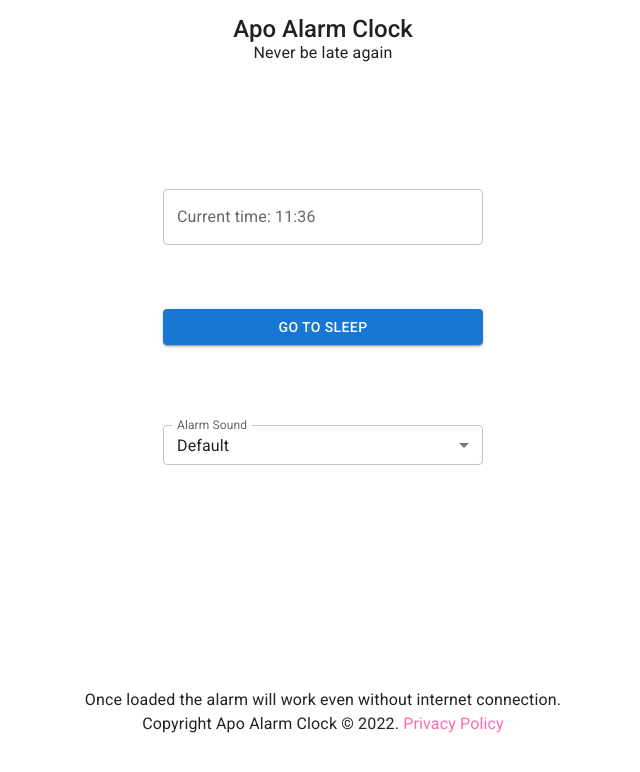
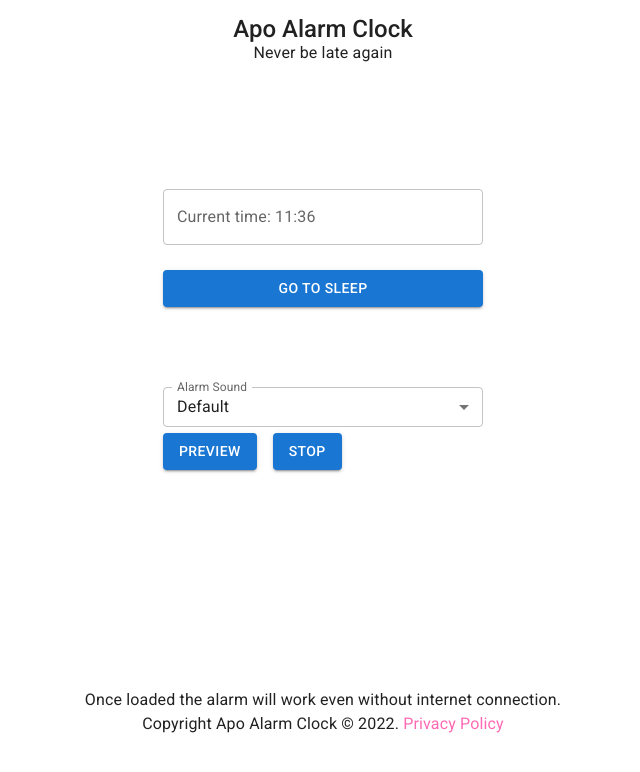
Before and after one commit to Yashmerino/apo-alarm-clock, a React (Create React App) app: page / in a window 1280 px wide. Shown: the top 772 px of the page, without its empty margins (317-957 px from the left). Built offline with nearby package versions, Linux system fonts and the light colour scheme.

Commit message:
Add preview and stop button for alarm sound

```diff
--- a/src/components/Clock/SleepButton.jsx
+++ b/src/components/Clock/SleepButton.jsx
@@ -23,7 +23,7 @@ const SleepButton = (props) => {
   return (
     <Button
       variant="contained"
-      sx={{ width: "25%", marginTop: "5%" }}
+      sx={{ width: "25%", marginTop: "2%" }}
       onClick={(e) => onClick(e)}
     >
       {props.sleeping ? "Wake up" : "Go to Sleep"}
--- a/src/components/Clock/SoundHandler.jsx
+++ b/src/components/Clock/SoundHandler.jsx
@@ -1,9 +1,12 @@
-import React, { useState } from "react";
+import React from "react";
 import InputLabel from "@mui/material/InputLabel";
 import MenuItem from "@mui/material/MenuItem";
 import FormControl from "@mui/material/FormControl";
+import Button from "@mui/material/Button";
+import { Stack } from "@mui/system";
 import Select from "@mui/material/Select";
 import Sounds from "../../utils/sounds";
+import { soundPlay, soundStop } from "../../utils/utils";
 
 const SoundHandler = (props) => {
   const handleChange = (event) => {
@@ -26,6 +29,14 @@ const SoundHandler = (props) => {
         <MenuItem value={Sounds.NATURE}>Nature</MenuItem>
         <MenuItem value={Sounds.MILITARY}>Military</MenuItem>
       </Select>
+      <Stack direction="row" spacing={2} mt="2%">
+        <Button variant="contained" onClick={() => soundPlay(props.sound)}>
+          Preview
+        </Button>
+        <Button variant="contained" onClick={() => soundStop()}>
+          Stop
+        </Button>
+      </Stack>
     </FormControl>
   );
 };
```
